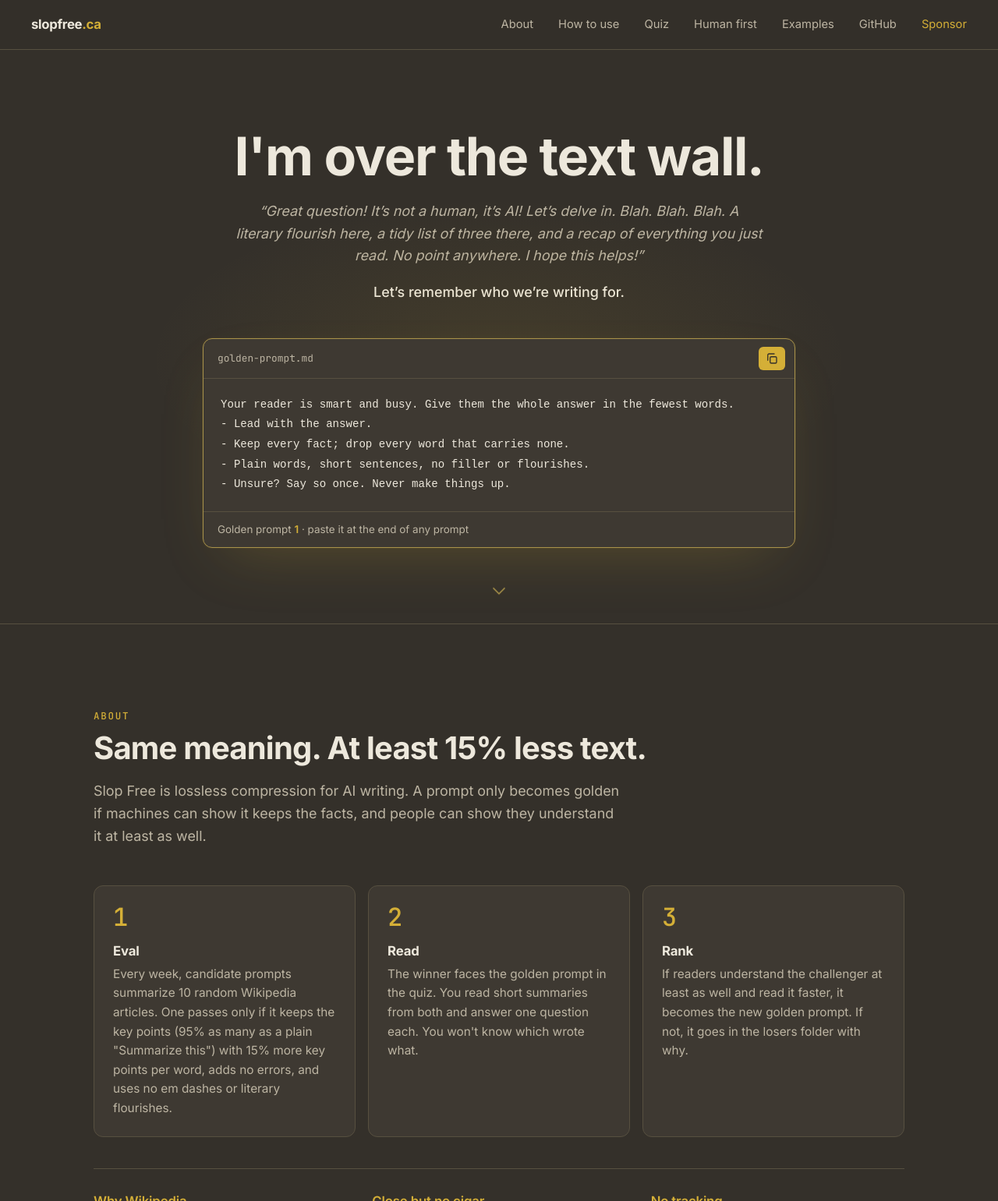
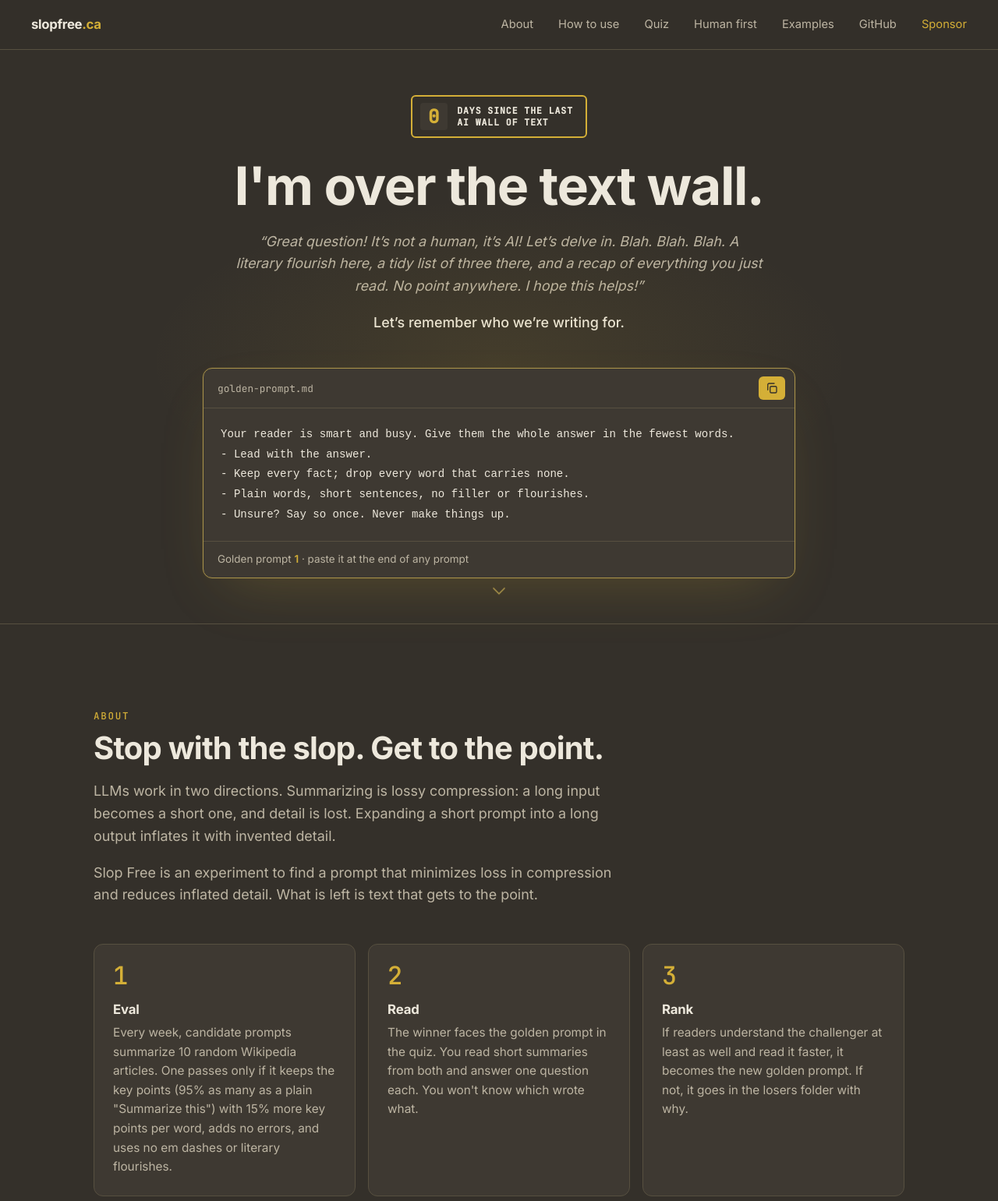
Before and after one commit to mvpete/slopfree-ca, a website: page index.html in a window 1280 px wide. Shown: the top 1541 px of the page at 78% size. Drawn offline with Linux system fonts and the light colour scheme; no server answers.

Commit message:
Hero: "0 days since the last AI wall of text" sign; About intro rewritten
Co-Authored-By: Claude Opus 5.5 <noreply@anthropic.com>
Claude-Session: https://claude.ai/code/session_01F1SZer9xJniJy3X9mAaTHb

```diff
--- a/css/styles.css
+++ b/css/styles.css
@@ -496,3 +496,31 @@ button.choice:hover, button.choice:focus-visible { border-color: var(--gold); }
 
 /* No section snapping while a quiz is in progress. */
 html.quiz-active { scroll-snap-type: none; }
+
+/* ---------- "Days since" safety-board joke ---------- */
+.slop-sign {
+  display: inline-flex;
+  align-items: center;
+  gap: 12px;
+  margin: 0 0 22px;
+  padding: 8px 16px 8px 10px;
+  border: 2px solid var(--gold);
+  border-radius: 6px;
+  font: 600 0.72rem/1.25 var(--mono);
+  letter-spacing: 0.08em;
+  text-transform: uppercase;
+  text-align: left;
+  color: var(--text);
+}
+.slop-num {
+  display: grid;
+  place-items: center;
+  min-width: 2.2rem;
+  height: 2.2rem;
+  padding: 0 6px;
+  border-radius: 4px;
+  background: var(--surface);
+  color: var(--gold);
+  font: 600 1.5rem/1 var(--mono);
+  font-variant-numeric: tabular-nums;
+}
--- a/index.html
+++ b/index.html
@@ -30,6 +30,7 @@
     <!-- 1. Home -->
     <section id="home" class="panel hero">
       <div class="wrap narrow">
+        <p class="slop-sign" aria-label="Zero days since the last AI wall of text"><span class="slop-num" aria-hidden="true">0</span><span class="slop-label" aria-hidden="true">days since the last<br>AI wall of text</span></p>
         <h1>I'm over the text wall.</h1>
         <p class="lede slop">“Great question! It’s not a human, it’s AI! Let’s delve in. Blah. Blah. Blah. A literary flourish here, a tidy list of three there, and a recap of everything you just read. No point anywhere. I hope this helps!”</p>
         <p class="lede plain">Let’s remember who we’re writing for.</p>
@@ -56,8 +57,9 @@
     <section id="about" class="panel">
       <div class="wrap">
         <p class="eyebrow">About</p>
-        <h2>Same meaning. At least 15% less text.</h2>
-        <p class="lede">Slop Free is lossless compression for AI writing. A prompt only becomes golden if machines can show it keeps the facts, and people can show they understand it at least as well.</p>
+        <h2>Stop with the slop. Get to the point.</h2>
+        <p class="lede">LLMs work in two directions. Summarizing is lossy compression: a long input becomes a short one, and detail is lost. Expanding a short prompt into a long output inflates it with invented detail.</p>
+        <p class="lede">Slop Free is an experiment to find a prompt that minimizes loss in compression and reduces inflated detail. What is left is text that gets to the point.</p>
         <p class="eval-line" id="eval-line" hidden></p>
 
         <ol class="steps">
```
